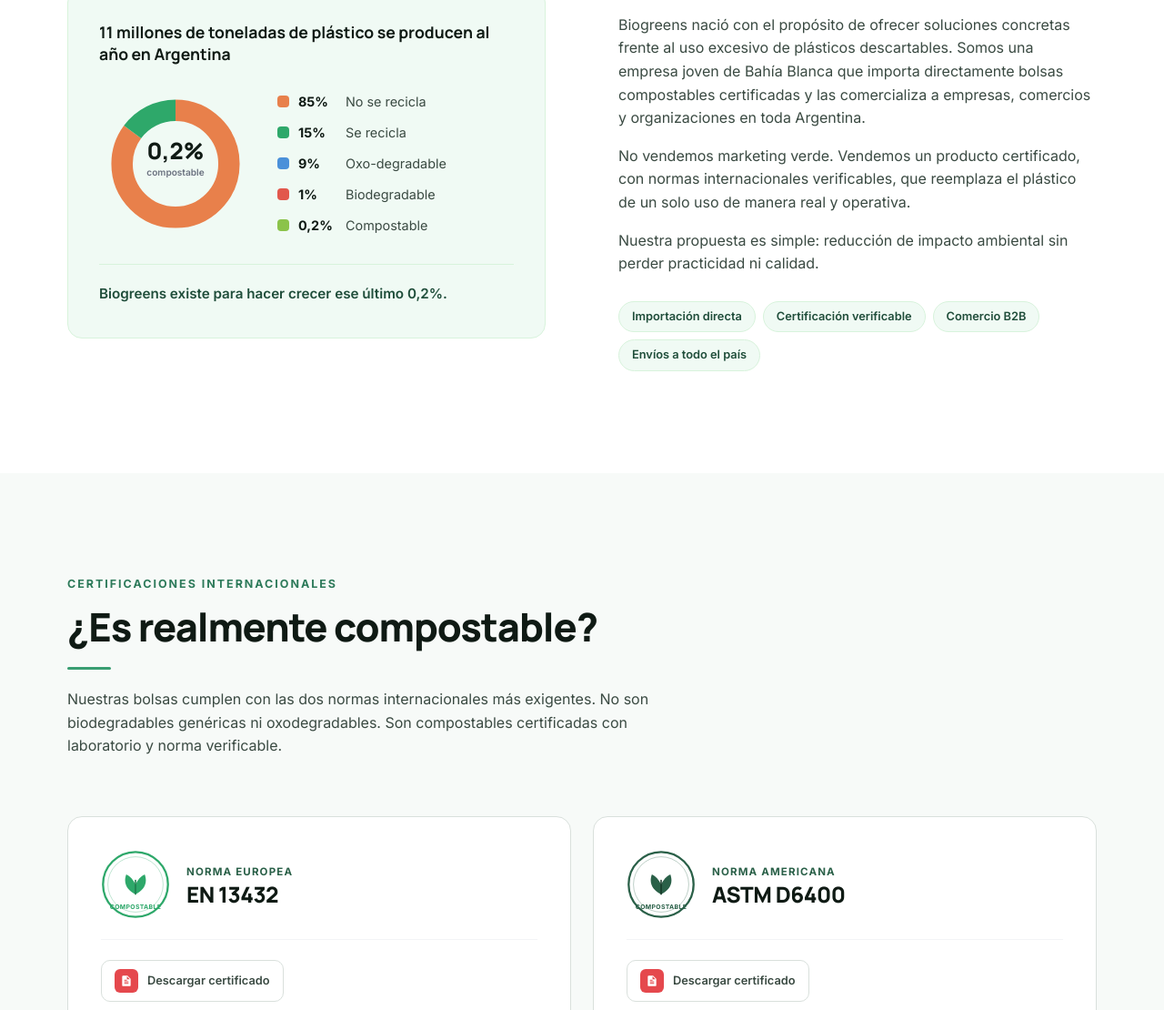
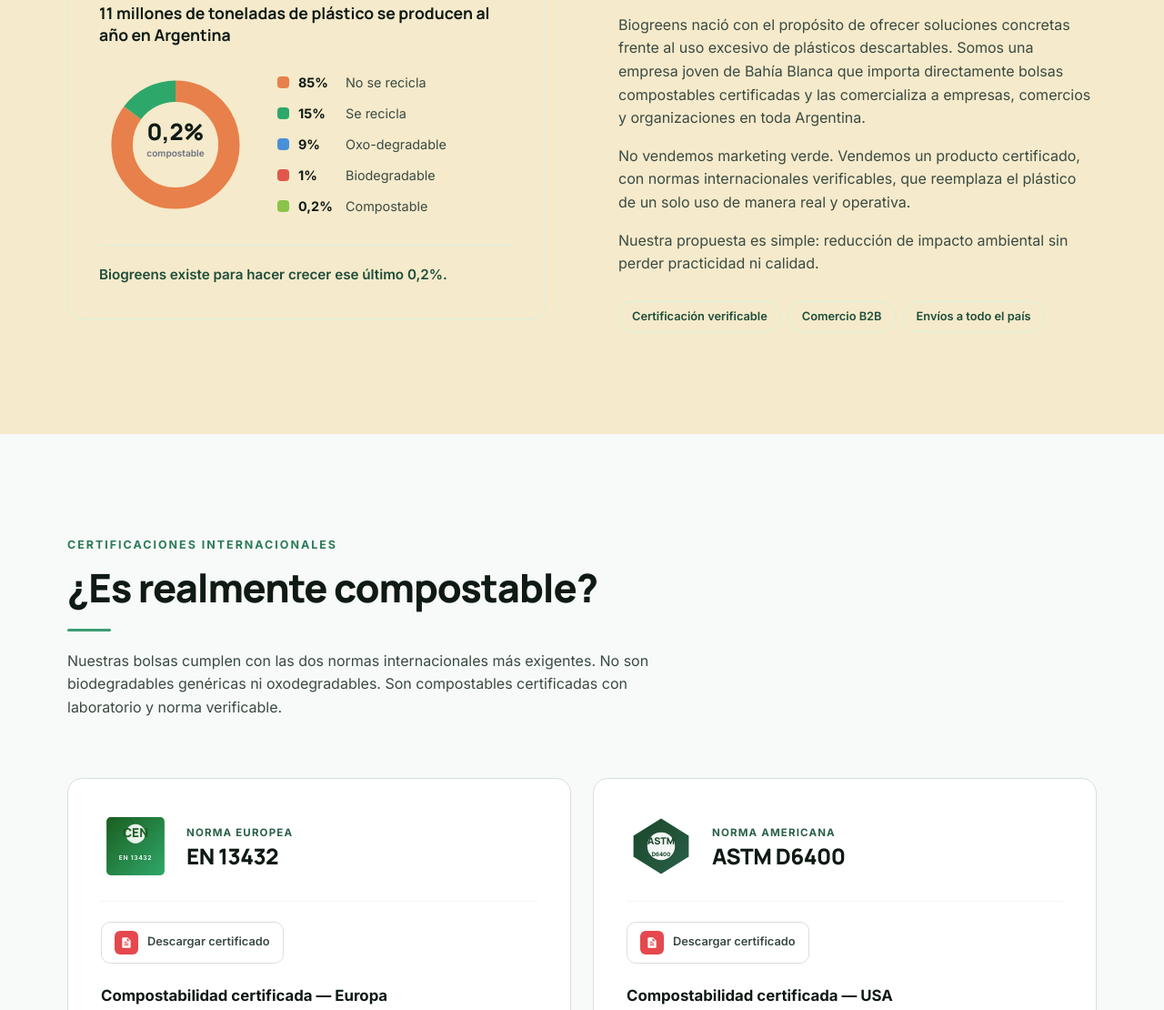
Before and after one commit to hidroviavts-droid/biogreens, a plain HTML site: page index.html in a window 1280 px wide. Shown: the part 953-2063 px from the top of the page at 91% size. Drawn offline with Linux system fonts and the light colour scheme.

Commit message:
fix: color claro #F5EACB en hero/about/fondos, sellos CEN/ASTM mejorados, logo footer 68px, elimina importación directa

```diff
--- a/index.html
+++ b/index.html
@@ -89,8 +89,8 @@
       --green-300: #52B788;
       --green-200: #95D5B2;
       --green-100: #D8F3DC;
-      --green-50:  #F0FAF4;
-      --green-hero: #EAF6EF;
+      --green-50:  #F5EACB;
+      --green-hero: #F5EACB;
       --header-bg: #FFFFFF;
       --white:     #FFFFFF;
       --gray-900:  #0F1A14;
@@ -312,7 +312,7 @@
     }
 
     /* ===================== WHO WE ARE ===================== */
-    #about { background: var(--white); }
+    #about { background: var(--green-hero); }
     .about__grid {
       display: grid;
       grid-template-columns: 1fr 1fr;
@@ -926,7 +926,6 @@
         <p style="margin-top:16px;">No vendemos marketing verde. Vendemos un producto certificado, con normas internacionales verificables, que reemplaza el plástico de un solo uso de manera real y operativa.</p>
         <p style="margin-top:16px;">Nuestra propuesta es simple: reducción de impacto ambiental sin perder practicidad ni calidad.</p>
         <div class="about__pills">
-          <span class="about__pill">Importación directa</span>
           <span class="about__pill">Certificación verificable</span>
           <span class="about__pill">Comercio B2B</span>
           <span class="about__pill">Envíos a todo el país</span>
@@ -949,12 +948,12 @@
     <div class="cert-cards">
       <div class="cert-card fade-in">
         <div class="cert-card__head">
-          <svg class="cert-seal" viewBox="0 0 100 100" role="img" aria-label="Sello compostable EN 13432">
-            <circle cx="50" cy="50" r="47" fill="#fff" stroke="#2EA86A" stroke-width="3"/>
-            <circle cx="50" cy="50" r="40" fill="none" stroke="#2EA86A" stroke-width="1" opacity=".4"/>
-            <path d="M50 64c-9-4-15-11-15-20 0-3 .6-6 1.7-8.6C42 38 47 43 50 50c3-7 8-12 13.3-14.6C64.4 38 65 41 65 44c0 9-6 16-15 20z" fill="#2EA86A"/>
-            <path d="M50 64V44" stroke="#1F7A4D" stroke-width="2" stroke-linecap="round"/>
-            <text x="50" y="86" text-anchor="middle" font-family="Inter,sans-serif" font-size="9" font-weight="700" fill="#2EA86A" letter-spacing="0.5">COMPOSTABLE</text>
+          <svg class="cert-seal" viewBox="0 0 100 100" role="img" aria-label="Certificación CEN (Comité Europeo de Normalización) EN 13432">
+            <defs><linearGradient id="cenGrad" x1="0%" y1="0%" x2="100%" y2="100%"><stop offset="0%" style="stop-color:#1B5E20;stop-opacity:1" /><stop offset="100%" style="stop-color:#2EA86A;stop-opacity:1" /></linearGradient></defs>
+            <rect x="8" y="8" width="84" height="84" rx="6" fill="url(#cenGrad)"/>
+            <circle cx="50" cy="32" r="14" fill="white" opacity=".9"/>
+            <text x="50" y="37" text-anchor="middle" font-family="Manrope,sans-serif" font-size="18" font-weight="800" fill="#1B5E20">CEN</text>
+            <text x="50" y="70" text-anchor="middle" font-family="Inter,sans-serif" font-size="9" font-weight="600" fill="white" letter-spacing="0.8">EN 13432</text>
           </svg>
           <div class="cert-card__headtext">
             <div class="cert-card__code">Norma Europea</div>
@@ -977,12 +976,12 @@
 
       <div class="cert-card fade-in">
         <div class="cert-card__head">
-          <svg class="cert-seal" viewBox="0 0 100 100" role="img" aria-label="Sello compostable ASTM D6400">
-            <circle cx="50" cy="50" r="47" fill="#fff" stroke="#2A6048" stroke-width="3"/>
-            <circle cx="50" cy="50" r="40" fill="none" stroke="#2A6048" stroke-width="1" opacity=".4"/>
-            <path d="M50 64c-9-4-15-11-15-20 0-3 .6-6 1.7-8.6C42 38 47 43 50 50c3-7 8-12 13.3-14.6C64.4 38 65 41 65 44c0 9-6 16-15 20z" fill="#2A6048"/>
-            <path d="M50 64V44" stroke="#143626" stroke-width="2" stroke-linecap="round"/>
-            <text x="50" y="86" text-anchor="middle" font-family="Inter,sans-serif" font-size="9" font-weight="700" fill="#2A6048" letter-spacing="0.5">COMPOSTABLE</text>
+          <svg class="cert-seal" viewBox="0 0 100 100" role="img" aria-label="Certificación ASTM International D6400">
+            <defs><linearGradient id="astmGrad" x1="0%" y1="0%" x2="100%" y2="100%"><stop offset="0%" style="stop-color:#1a472a;stop-opacity:1" /><stop offset="100%" style="stop-color:#2a6048;stop-opacity:1" /></linearGradient></defs>
+            <polygon points="50,10 90,35 90,65 50,90 10,65 10,35" fill="url(#astmGrad)"/>
+            <circle cx="50" cy="50" r="20" fill="white" opacity=".95"/>
+            <text x="50" y="48" text-anchor="middle" font-family="Manrope,sans-serif" font-size="14" font-weight="800" fill="#1a472a">ASTM</text>
+            <text x="50" y="65" text-anchor="middle" font-family="Inter,sans-serif" font-size="8" font-weight="700" fill="#1a472a">D6400</text>
           </svg>
           <div class="cert-card__headtext">
             <div class="cert-card__code">Norma Americana</div>
@@ -1419,8 +1418,8 @@
   <div class="container">
     <div class="footer__grid">
       <div>
-        <div class="footer__brand-logo" style="margin-bottom:14px;">
-          <img src="assets/logo.webp" alt="Biogreens" style="height:48px;width:auto;filter:brightness(0) invert(1);" />
+        <div class="footer__brand-logo" style="margin-bottom:20px;padding:14px 0;">
+          <img src="assets/logo.webp" alt="Biogreens" style="height:68px;width:auto;opacity:.95;" />
         </div>
         <p class="footer__tagline">Transición simple hacia menos plástico en tu negocio. Bolsas compostables certificadas, importadas y comercializadas desde Bahía Blanca, Argentina.</p>
         <div class="footer__certs">
```
